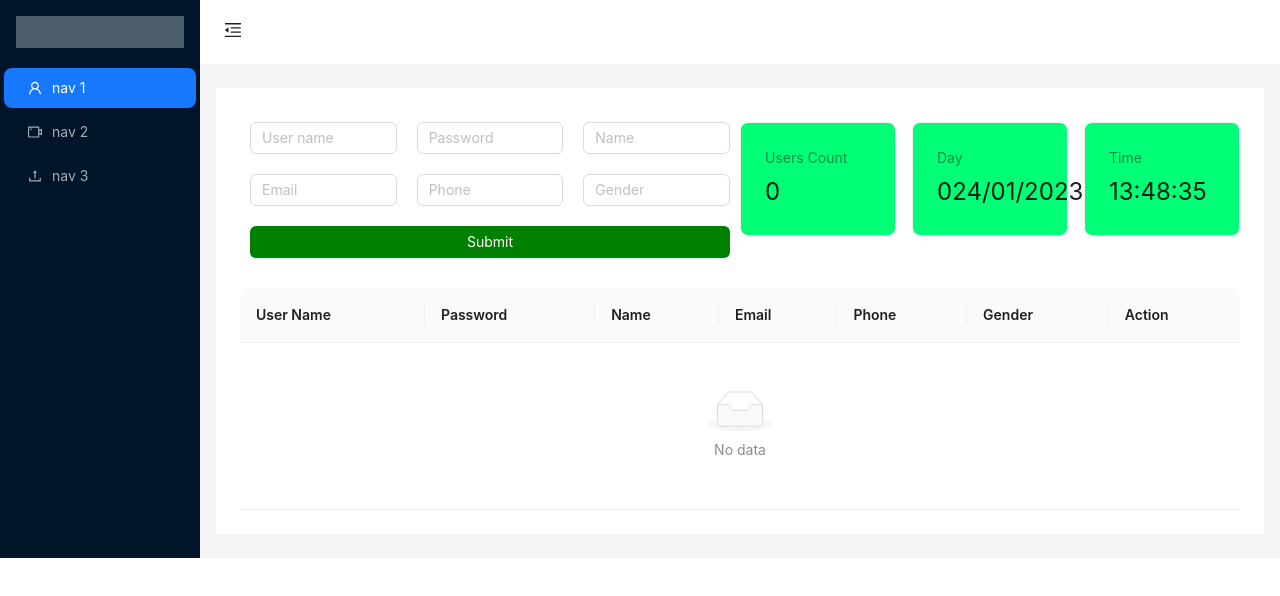
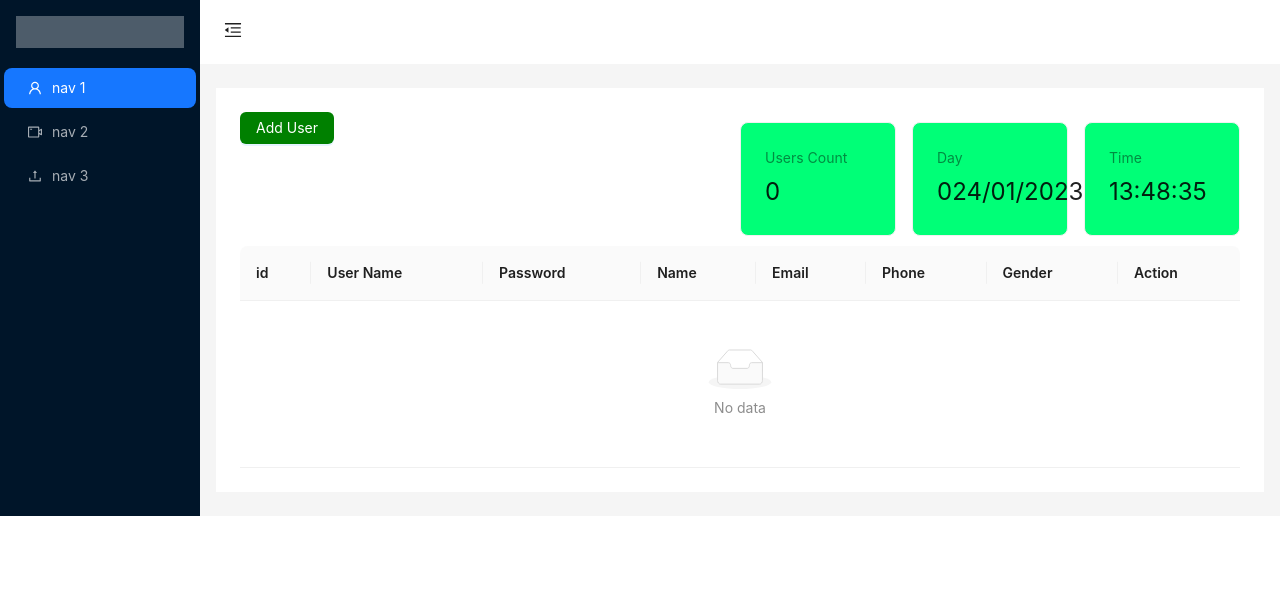
Before and after one commit to YugiNova/GreenProject, a React (Create React App) app: page / in a window 1280 px wide. Shown: the top 596 px of the page. Built offline with nearby package versions, Linux system fonts and the light colour scheme.

Commit message:
add,delete,edit with antd

```diff
--- a/src/Components/Bai3.js
+++ b/src/Components/Bai3.js
@@ -87,3 +87,9 @@ const Bai3 = () => {
 }
 
 export default Bai3
+
+
+//useRef
+//React Route
+//Redux
+//Layout cua du an route va redux
--- a/src/Components/Dashboard.js
+++ b/src/Components/Dashboard.js
@@ -1,6 +1,7 @@
 import "./Dashboard.css";
 import TableUserList from "./TableUserList";
 import FormUser from "./FormUser";
+import ModalFormUser from "./ModalFormUser/ModalFormUser";
 import GeneralDetail from "./GeneralDetail";
 import {
   MenuFoldOutlined,
@@ -9,12 +10,13 @@ import {
   UserOutlined,
   VideoCameraOutlined,
 } from "@ant-design/icons";
-import { Col, Row, Layout, Menu, theme } from "antd";
+import { Col, Row, Layout, Menu, theme, Modal, Button } from "antd";
 import React, { useState, useEffect } from "react";
 
 const { Header, Sider, Content } = Layout;
 
 const DEFAULT_USER = {
+  id: "",
   username: "",
   password: "",
   name: "",
@@ -23,6 +25,8 @@ const DEFAULT_USER = {
   gender: "",
 };
 const Dashboard = () => {
+
+
   //Layout variables -antd
   const [collapsed, setCollapsed] = useState(false);
   const {
@@ -37,10 +41,54 @@ const Dashboard = () => {
     console.log(users);
   }, [users]);
 
+  //Submit Handle
   const onClick = () => {
-    setUsers([...users, formData]);
+    if (formData.id) {
+      const newUsers = users.map((user) => {
+        if (user.id === formData.id) {
+          return formData;
+        }
+        return user;
+      });
+      setUsers(newUsers);
+      console.log("edit");
+    } else {
+      setUsers([
+        ...users,
+        {
+
+          ...formData,
+          id:Math.random()
+        },
+      ]);
+      console.log("submit");
+    }
     setFormData(DEFAULT_USER);
   };
+
+
+
+  //Delete Handle
+  const onDelete = (selectedItem) => {
+    const newUsers = users.filter((user)=>{
+      return user.id !== selectedItem.id
+    })
+    setUsers(newUsers)
+  }
+
+  //Modal handle
+  const [isModalOpen, setIsModalOpen] = useState(false);
+  const showModal = () => {
+    setIsModalOpen(true);
+  };
+  const handleOk = () => {
+    setIsModalOpen(false);
+  };
+  const handleCancel = () => {
+    setIsModalOpen(false);
+  };
+
+
 
   return (
     <Layout className="wrapper">
@@ -94,17 +142,13 @@ const Dashboard = () => {
         >
           <Row>
             <Col span={12}>
-              <FormUser
-                formData={formData}
-                setFormData={setFormData}
-                onClick={onClick}
-              />
+              <ModalFormUser check="add" onClick={onClick} formData={formData} setFormData={setFormData}/>
             </Col>
             <Col span={12}>
-              <GeneralDetail usersLength={users.length}/>
+              <GeneralDetail usersLength={users.length} />
             </Col>
           </Row>
-          <TableUserList users={users} />
+          <TableUserList onDelete={onDelete} users={users} onClick={onClick} formData={formData} setFormData={setFormData}/>
         </Content>
       </Layout>
     </Layout>
--- a/src/Components/FormUser/index.js
+++ b/src/Components/FormUser/index.js
@@ -63,11 +63,11 @@ const FormUser = ({ formData, setFormData, onClick }) => {
           placeholder="Gender"
         />
       </Col>
-      <Col span={24} className="input">
+      {/* <Col span={24} className="input">
         <Button className="btn-submit" onClick={onClick} type="primary">
           Submit
         </Button>
-      </Col>
+      </Col> */}
     </Row>
   );
 };
--- /dev/null
+++ b/src/Components/ModalFormUser/ModalFormUser.js
@@ -0,0 +1,38 @@
+import FormUser from "../FormUser";
+import { Button, Modal } from "antd";
+import { useState } from "react";
+const ModalFormUser = ({onClick,formData,setFormData,selectedItem,check}) => {
+  const [isModalOpen, setIsModalOpen] = useState(false);
+  const showModal = (selectedItem) => {
+    if(check==="edit"){
+      console.log(selectedItem);
+      setFormData(selectedItem);
+    }
+  };
+  const handleOk = () => {
+    setIsModalOpen(false);
+  };
+  const handleCancel = () => {
+    setIsModalOpen(false);
+  };
+  return (
+    <>
+      <Button style={check=="add"?{backgroundColor: "green"}:{}}  type="primary" onClick={()=>{showModal(selectedItem)}}>
+        {check=="add"?"Add User":"Edit"}
+      </Button>
+      <Modal
+        title="Basic Modal"
+        open={isModalOpen}
+        onOk={onClick}
+        onCancel={handleCancel}
+      >
+        <FormUser
+          formData={formData}
+          setFormData={setFormData}
+          // onClick={onClick}
+        />
+      </Modal>
+    </>
+  );
+};
+export default ModalFormUser;
--- a/src/Components/TableUserList/index.js
+++ b/src/Components/TableUserList/index.js
@@ -1,7 +1,13 @@
+import ModalFormUser from '../ModalFormUser/ModalFormUser';
 import { Space, Table, Button } from 'antd';
 import './index.css'
 const TableUserList = (props) => {
   const columns = [
+    {
+      title: "id",
+      dataIndex: "id",
+      key: "id",
+    },
     {
       title: "User Name",
       dataIndex: "username",
@@ -37,8 +43,8 @@ const TableUserList = (props) => {
       key: 'action',
       render: (_, record) => (
         <Space size="middle">
-          <Button className='btn-edit' type="primary">Edit</Button>
-          <Button className='btn-delete' type="primary">Delete</Button>
+          <ModalFormUser selectedItem={record} check="edit" onClick={props.onClick} formData={props.formData} setFormData={props.setFormData}/>
+          <Button onClick={()=>{props.onDelete(record)}} className='btn-delete' type="primary">Delete</Button>
         </Space>
       ),
     },
```
